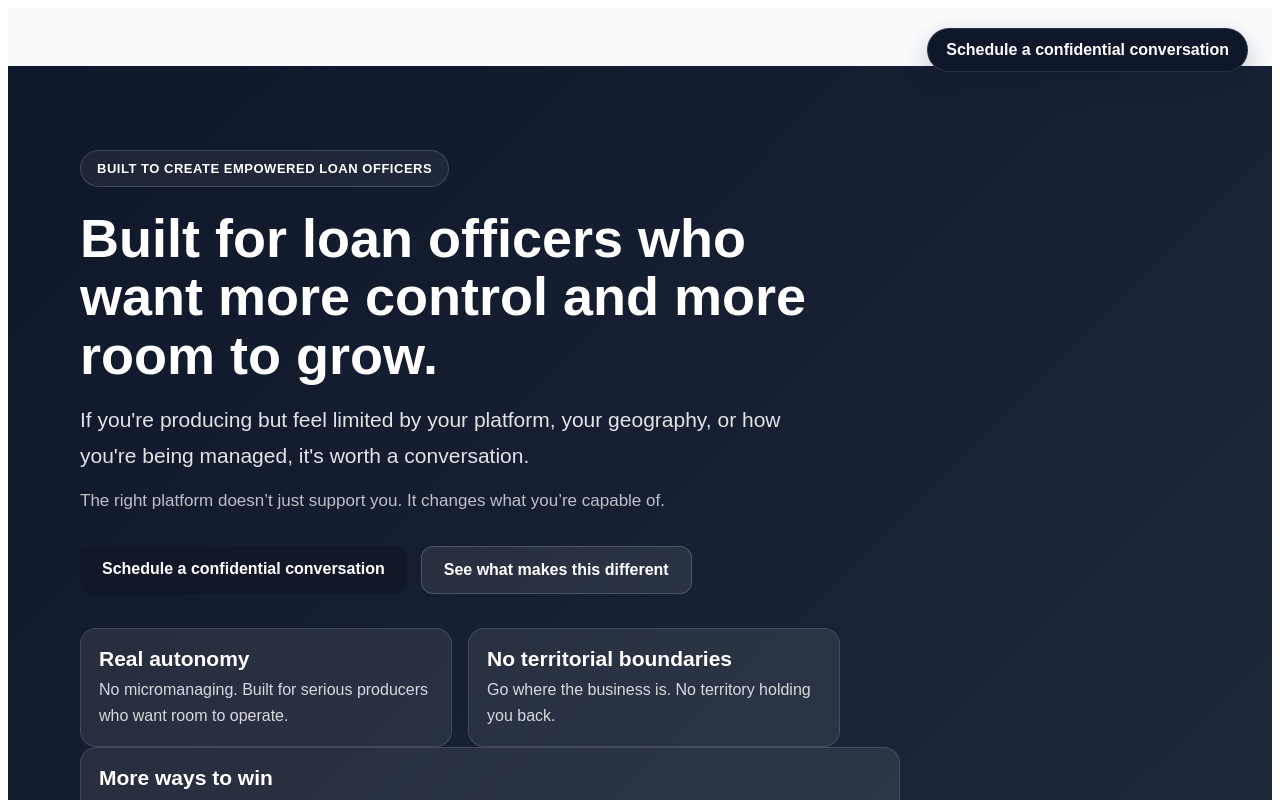
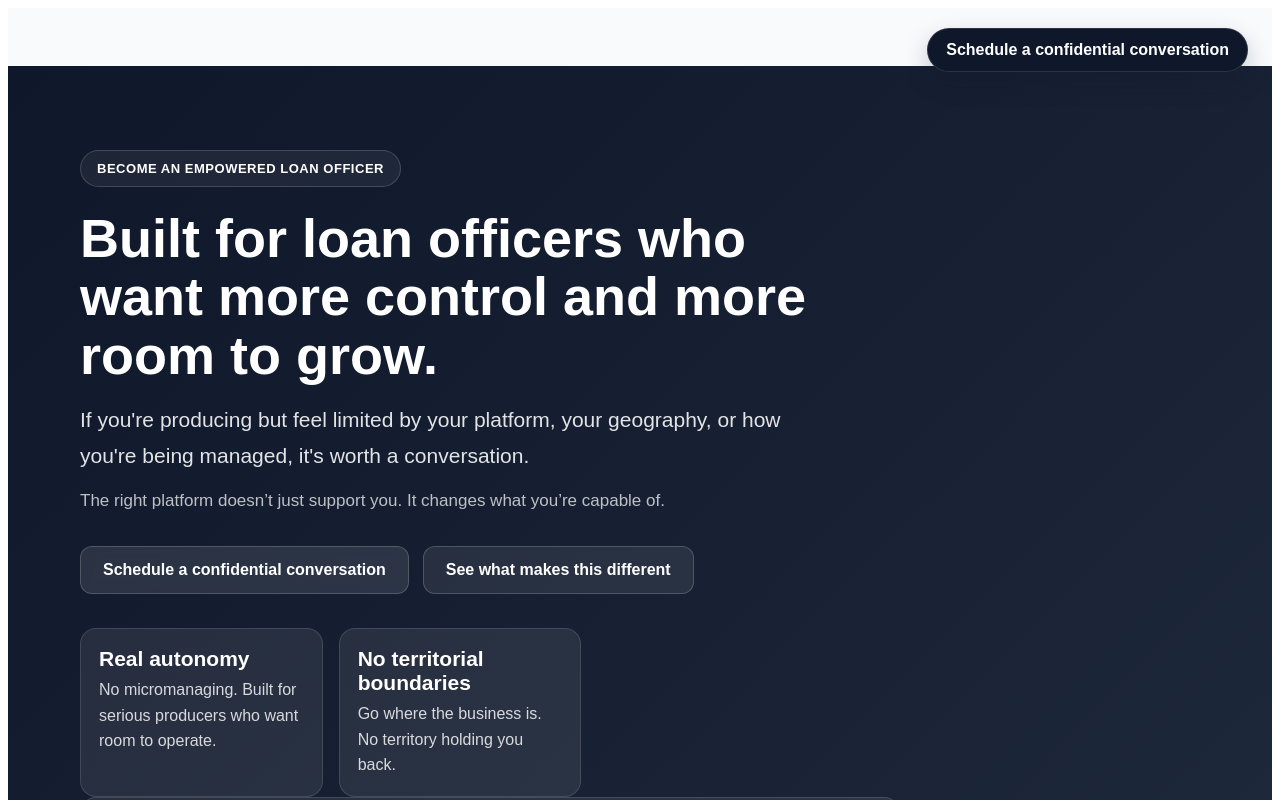
Before and after one commit to cadickie/empoweredlo, a Next.js app: page / in a window 1280 px wide. Shown: the top 800 px of the page. Built offline with nearby package versions, Linux system fonts and the light colour scheme.

Commit message:
Update page.jsx

```diff
--- a/app/page.jsx
+++ b/app/page.jsx
@@ -23,12 +23,14 @@ export default function Home() {
 
  const buttonPrimary = {
   display: "inline-block",
-    background: "#111827",
+  background: "rgba(255,255,255,0.10)",
   color: "#ffffff",
   padding: "14px 22px",
   borderRadius: "12px",
   textDecoration: "none",
   fontWeight: 600,
+  border: "1px solid rgba(255,255,255,0.18)",
+  backdropFilter: "blur(6px)",
   marginRight: "12px",
   marginBottom: "12px",
 };
@@ -118,7 +120,7 @@ export default function Home() {
       marginBottom: "22px",
     }}
   >
-    Built to create empowered loan officers
+    Become an Empowered Loan Officer
   </div>
 
   <h1
@@ -192,7 +194,7 @@ export default function Home() {
  <div
   style={{
     display: "grid",
-      gridTemplateColumns: "repeat(auto-fit, minmax(220px, 1fr))",
+    gridTemplateColumns: "repeat(3, minmax(0, 1fr))",
     gap: "16px",
   }}
 >
```
Lines whose indentation alone changed are shown as unchanged.
